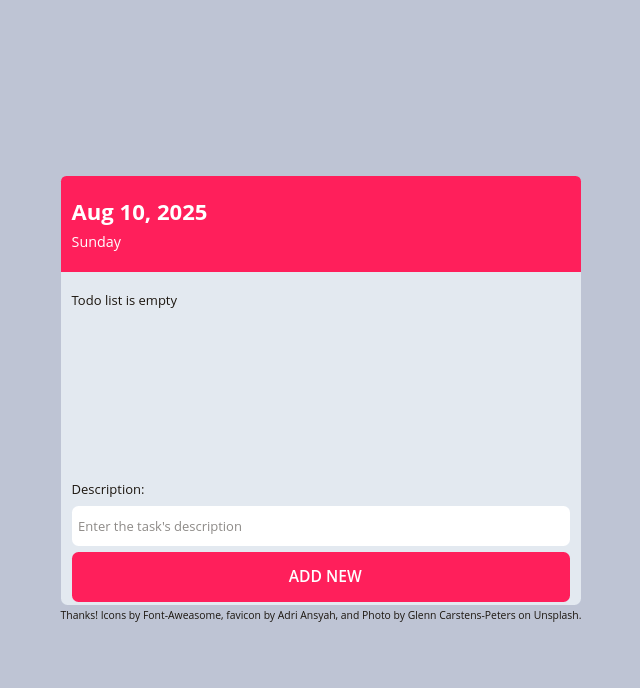
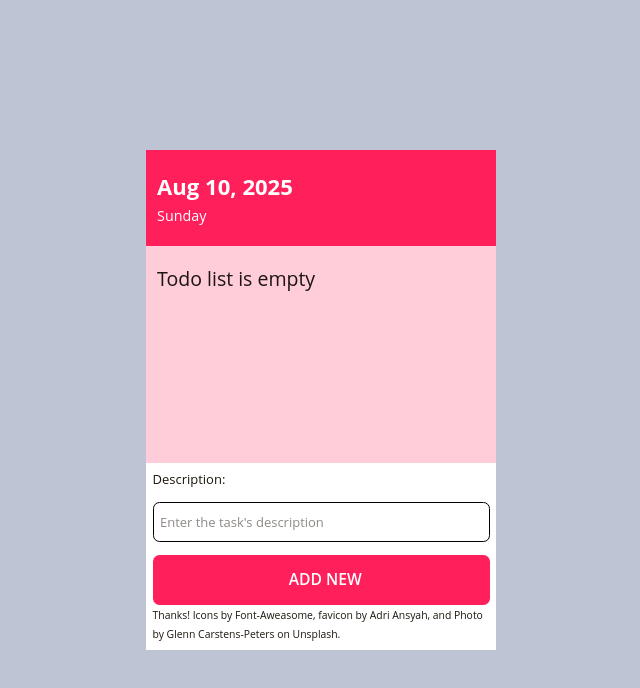
Before and after one commit to alxmcr/pr-fe-01-to-do-list-tsx-rtl, a React (Vite) app: page / in a window 1280 px wide. Shown: the top 688 px of the page, without its empty margins (319-959 px from the left). Built offline with nearby package versions, Linux system fonts and the light colour scheme.

Commit message:
fix/ui-styles (#5)

```diff
--- a/src/components/cards/todo-list-card/TodoListCard.styles.css
+++ b/src/components/cards/todo-list-card/TodoListCard.styles.css
@@ -6,11 +6,12 @@
 }
 
 .todolist-card__body {
+  background-color: #ffccda;
   display: flex;
   flex-direction: column;
   gap: 0.5rem;
-  height: 14.5rem;
   overflow: auto;
+  flex: 1;
 }
 
 .todolist-card__body::-webkit-scrollbar-track {
@@ -36,8 +37,6 @@
 
 .todolist-card__header {
   background-color: #ff1f5b;
-  border-top-left-radius: 0.4rem;
-  border-top-right-radius: 0.4rem;
   color: #fff;
   display: flex;
   flex-direction: column;
--- a/src/components/cards/todo-list-card/TodoListCard.tsx
+++ b/src/components/cards/todo-list-card/TodoListCard.tsx
@@ -7,6 +7,7 @@ import { ToDoListContext } from "../../../providers/to-do-list-provider/ToDoList
 import { ToDoAddForm } from "../../forms/todo-add-form/ToDoAddForm";
 import { ToDoList } from "../../lists/todo-list/ToDoList";
 import "./ToDoListCard.styles.css";
+import type { ToDoItemData } from "../../../services/todo-list-service/IToDoListService";
 
 function ToDoListHeaderCard() {
   const today = new Date();
@@ -26,18 +27,46 @@ function ToDoListHeaderCard() {
   );
 }
 
+function ToDoListFooterCard() {
+  return (
+    <footer className="p-2">
+      <ToDoAddForm />
+      <small className="App__attribution">
+        Thanks! Icons by Font-Aweasome, favicon by Adri Ansyah, and Photo by
+        Glenn Carstens-Peters on Unsplash.
+      </small>
+    </footer>
+  );
+}
+
+type Props = {
+  todos: ToDoItemData[];
+};
+
+function ToDoListBodyCard({ todos = [] }: Props) {
+  if (todos?.length === 0) {
+    return (
+      <div className="todolist-card__body">
+        <p className="text-2xl">Todo list is empty</p>
+      </div>
+    );
+  }
+
+  return (
+    <div className="todolist-card__body">
+      <ToDoList todos={todos} />
+    </div>
+  );
+}
+
 export function ToDoListCard() {
   const { state } = React.useContext(ToDoListContext);
 
   return (
-    <article className="todolist-card">
+    <article className="bg-white flex flex-col w-screen h-screen md:w-[350px] md:h-[500px]">
       <ToDoListHeaderCard />
-      <div className="todolist-card__body">
-        <ToDoList todos={state.todos} />
-      </div>
-      <footer className="todolist-card__footer">
-        <ToDoAddForm />
-      </footer>
+      <ToDoListBodyCard todos={state.todos} />
+      <ToDoListFooterCard />
     </article>
   );
 }
--- a/src/components/forms/todo-add-form/ToDoAddForm.styles.css
+++ b/src/components/forms/todo-add-form/ToDoAddForm.styles.css
@@ -17,13 +17,13 @@
 .todolist__form {
   display: flex;
   flex-direction: column;
-  gap: 0.5rem;
+  gap: 1rem;
 }
 
 .todolist__input {
   background-color: #fff;
 
-  border: none;
+  border: 1px solid #000;
   border-radius: 0.5rem;
   outline: none;
 
@@ -31,7 +31,7 @@
   width: 100%;
 }
 .todolist__input:focus {
-  border: 1px solid #ff1f5b;
+  border: 2px solid #ff1f5b;
 }
 
 .todolist__button,
--- a/src/components/lists/todo-item/ToDoItem.styles.css
+++ b/src/components/lists/todo-item/ToDoItem.styles.css
@@ -10,7 +10,9 @@
   display: flex;
   flex-direction: row;
   gap: 1rem;
-  height: 4rem;
   justify-content: flex-start;
   padding: 1.5rem 0.5rem;
+
+  height: 4rem;
+  width: 100%;
 }
--- a/src/components/lists/todo-list/ToDoList.tsx
+++ b/src/components/lists/todo-list/ToDoList.tsx
@@ -7,13 +7,11 @@ type Props = {
 };
 
 export function ToDoList(props: Props) {
-  if (props.todos?.length === 0) return <p>Todo list is empty</p>;
-
   return (
-    <>
+    <div className="flex flex-col gap-2 w-full">
       {props.todos.map((todo: ToDoItemData) => (
         <ToDoItem key={todo.id} todo={todo} />
       ))}
-    </>
+    </div>
   );
 }
--- a/src/index.css
+++ b/src/index.css
@@ -15,6 +15,5 @@ body {
   justify-content: center;
   min-height: 100vh;
   margin: 0;
-  padding: 0 0.5rem;
   width: 100%;
 }
--- a/src/pages/home-page.tsx
+++ b/src/pages/home-page.tsx
@@ -5,10 +5,6 @@ export default function HomePage() {
   return (
     <main className="home-page">
       <ToDoListCard />
-      <small className="App__attribution">
-        Thanks! Icons by Font-Aweasome, favicon by Adri Ansyah, and Photo by
-        Glenn Carstens-Peters on Unsplash.
-      </small>
     </main>
   );
 }
```
